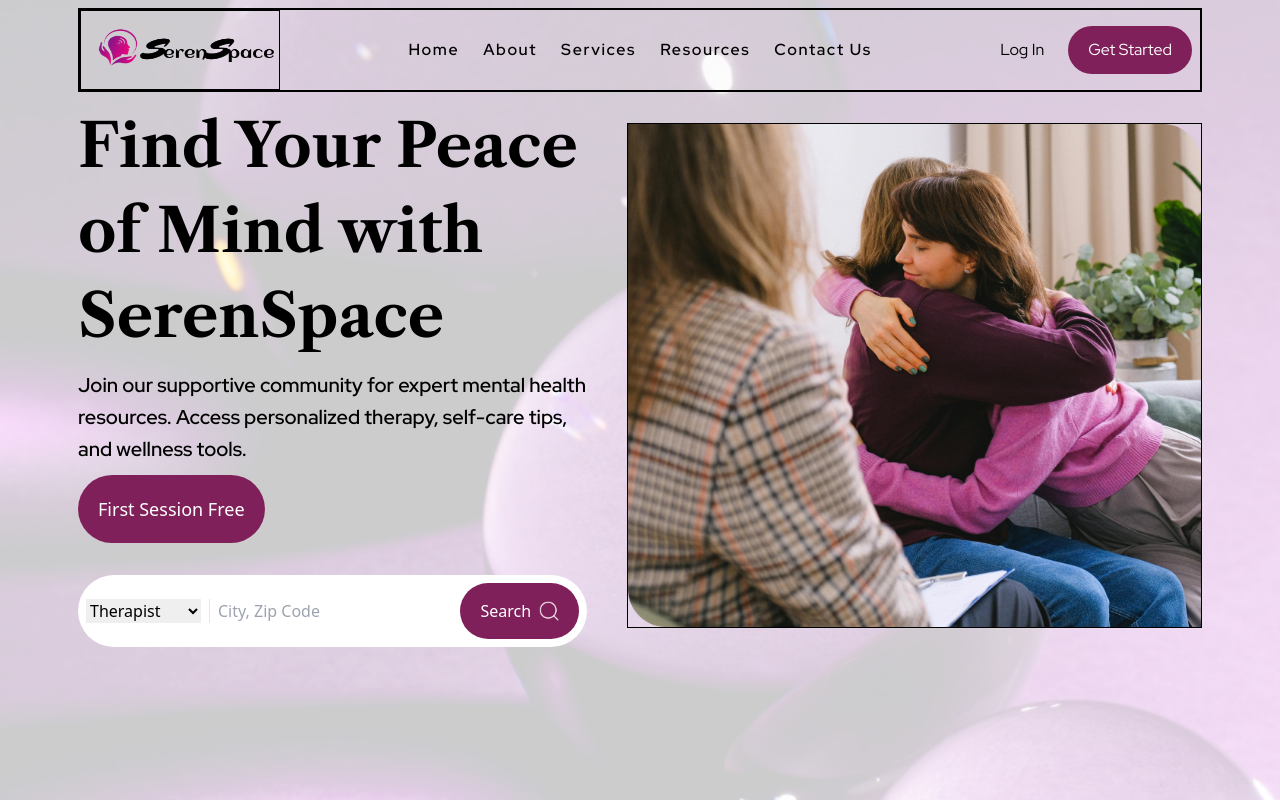
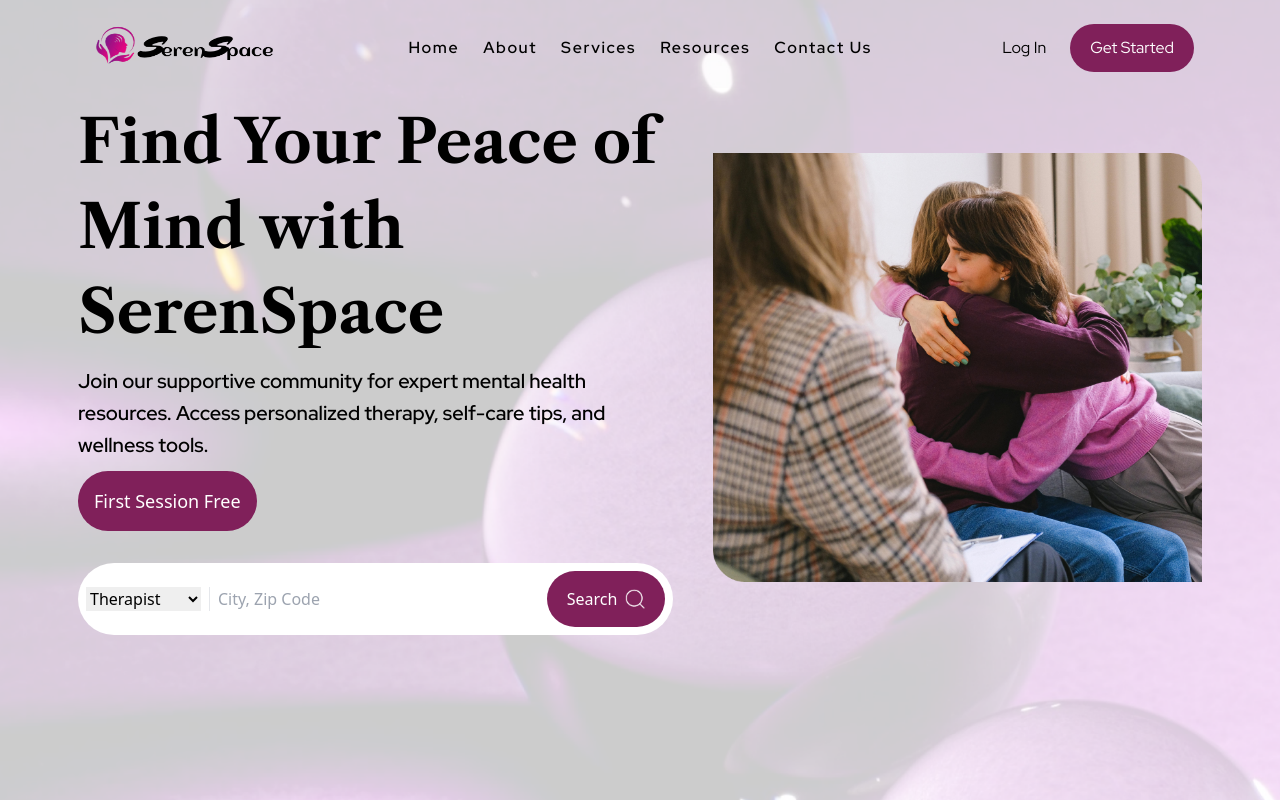
Before and after one commit to JazzyRain14/SerenSpaceFrontendForge, a React (Vite) app: page / in a window 1280 px wide. Built offline with nearby package versions, Linux system fonts and the light colour scheme.

Commit message:
second update

```diff
--- a/src/Components/NavBar.jsx
+++ b/src/Components/NavBar.jsx
@@ -3,9 +3,9 @@ import Logo from '../assets/Images/Logo.png'
 const NavBar = () => {
     return (
         <>
-            <section className='flex items-center justify-between bg-secondary/[.05] relative top-2 w-full border-2 border-black'>
+            <section className='flex items-center justify-between bg-secondary/[.05] relative top-2 w-full'>
                 <div>
-                    <img src={Logo} alt="" className='border border-black h-20' width={200} />
+                    <img src={Logo} alt="" className='h-20' width={200} />
                 </div>
                 <div>
                     <ul className='flex font-RedHat items-center gap-x-6'>
--- a/src/Components/Section1.jsx
+++ b/src/Components/Section1.jsx
@@ -15,7 +15,7 @@ const Section1 = () => {
                         <p className=' text-xl font-RedHat mb-2.5 font-medium leading-8'>
                             Join our supportive community for expert mental health resources. Access personalized therapy, self-care tips, and wellness tools.
                         </p>
-                        <button className='bg-primary p-5 rounded-full text-lg text-white'>
+                        <button className='bg-primary p-4 rounded-full text-lg text-white'>
                             First Session Free
                         </button>
                         <div className='flex items-center mt-8 bg-white px-2 py-2 rounded-full justify-between'>
@@ -26,6 +26,7 @@ const Section1 = () => {
                                 type="text"
                                 placeholder='City, Zip Code'
                                 className='border-l border-ashh pl-2 ml-2 outline-none flex-1'
+
                             />
                             <button className='flex items-center gap-2 bg-primary py-4 px-5 rounded-full text-white'>
                                 Search
@@ -33,7 +34,7 @@ const Section1 = () => {
                             </button>
                         </div>
                     </div>
-                    <div className='border border-black'>
+                    <div className='w-[550px]'>
                         <img src={Frame49} alt="" />
                     </div>
                 </div>
```
